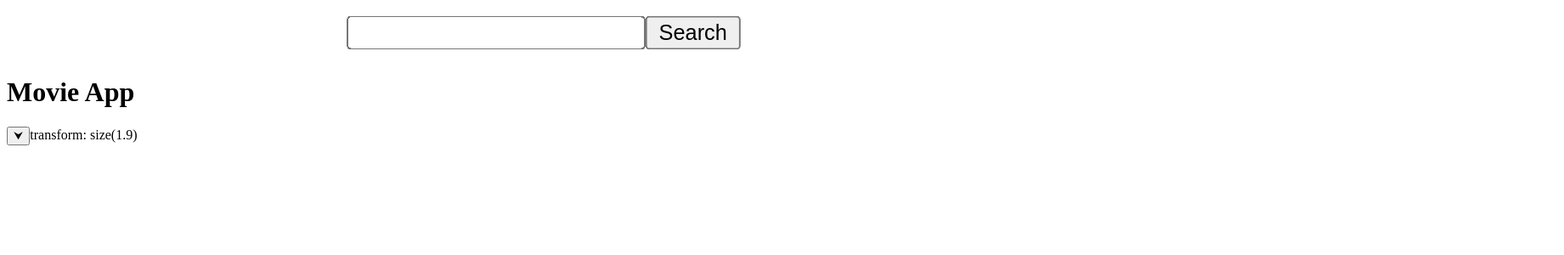
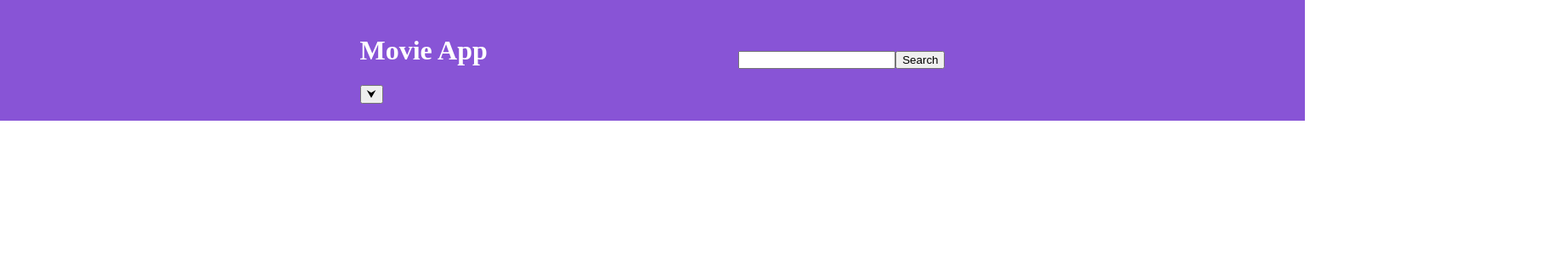
Before and after one commit to mesmarios/movie-app, a React (Create React App) app in the folder movie-app/: page / in a window 1280 px wide. Shown: the top 300 px of the page at 85% size, 1841 px wide, since content can reach past the window. Built offline with nearby package versions, Linux system fonts and the light colour scheme.

Commit message:
allaxtike ligo to navigation bar dexia sto search aristera to logo mazi me to button

```diff
--- a/movie-app/src/App.css
+++ b/movie-app/src/App.css
@@ -45,3 +45,18 @@
   border-radius: 40px;
   transform: scale(1.9);
 }
+
+
+.classic {
+  display:flex;
+  justify-content: left;
+
+}
+
+
+.classic-middle-top{
+  display: flex;
+  justify-content: center;
+
+
+}
--- a/movie-app/src/App.js
+++ b/movie-app/src/App.js
@@ -1,10 +1,10 @@
 import Header from "./header.js";
-import Search from "./search.js";
+
 
 export default function App() {
   return (
     <div>
-      <Search />
+
       <Header />
     </div>
   );
--- /dev/null
+++ b/movie-app/src/Header.css
@@ -0,0 +1,30 @@
+.header {
+    position: fixed;
+    top: 0;
+    left:0;
+    width:100%;
+    padding:20px 10%;
+    background: rgb(136, 84, 214);
+    display:flex;
+    justify-content: space-evenly;
+    align-items: center;
+
+
+
+}
+
+.logo {
+    font-size:32px;
+    color:white;
+    font-weight: 700;
+}
+
+.navbar a {
+    position:center;
+    font-size:18px;
+    color: white;
+    font-weight: 500;
+    margin-left: 40px;
+
+
+}
--- a/movie-app/src/header.js
+++ b/movie-app/src/header.js
@@ -1,10 +1,29 @@
+import "./App.css";
+import Search from "./search";
+import React from 'react';
+import "./Header.css";
+
+
+
+
 function Clickable() {
   return <button>⮟</button>;
 }
 export default function App() {
-  return <div><h1>Movie App</h1>
-  <Clickable />
-  transform: size(1.9)
-    </div>
-  ;
+  return (
+  <header className='header'>
+  <spam>
+  <h1 className="logo">Movie App</h1>
+  <Clickable/>
+  </spam>
+
+  <nav className="navbar">
+    <Search/>
+
+
+  </nav>
+  </header>
+
+
+  );
 }
--- a/movie-app/src/search.js
+++ b/movie-app/src/search.js
@@ -13,7 +13,7 @@ export default function App() {
   }
 
   return (
-    <div className="Center">
+    <div >
       <form onSubmit={handleSubmit}>
         <input name="query" />
         <button type="submit">Search </button>
```
